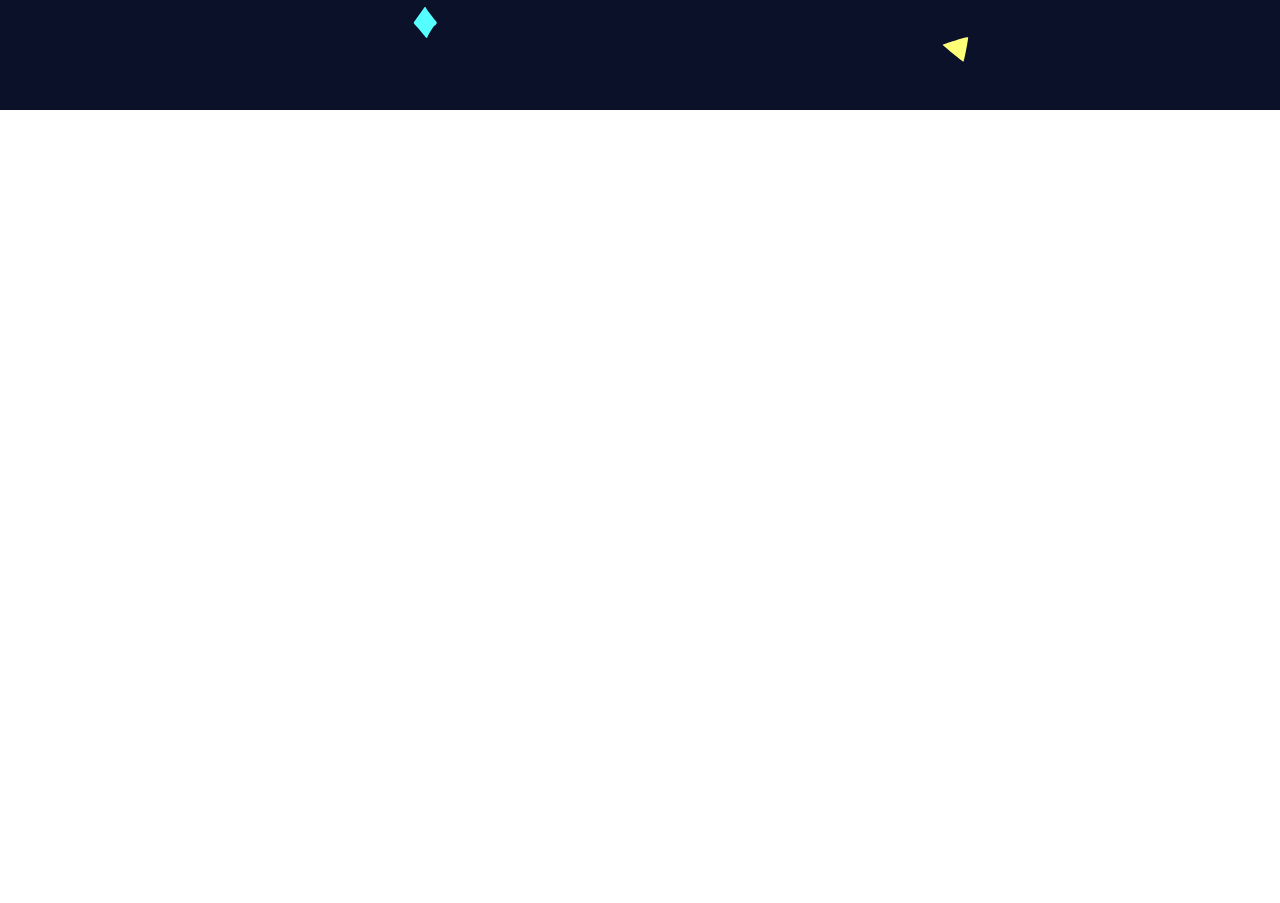
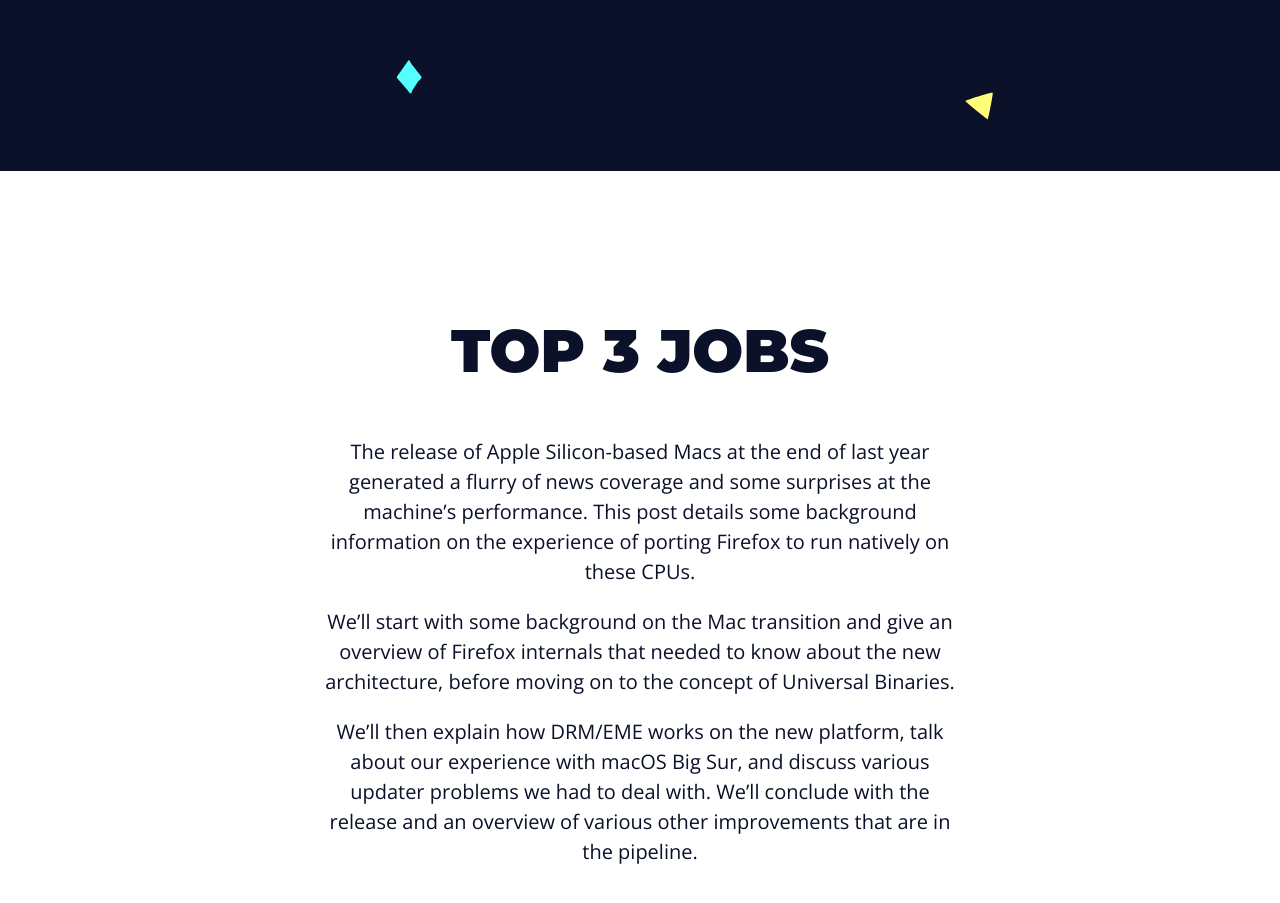
Before and after one commit to matheuscardosoj/projeto-frontend-udemy, a plain HTML site: page index.html in a window 1280 px wide. Shown: the part 761-1664 px from the top of the page. Drawn offline with nearby package versions, Linux system fonts and the light colour scheme.

Commit message:
criacao da secao top3

```diff
--- a/assets/css/elements.css
+++ b/assets/css/elements.css
@@ -1,11 +1,11 @@
 * {
     margin: 0;
     padding: 0;
-    box-sizing: border-box;
 }
 
 html {
     font-size: 62.5%;
+    scroll-behavior: smooth;
 }
 
 body {
@@ -13,6 +13,7 @@ body {
     font-size: 2rem;
     color: var(--primary-color);
     line-height: 1.5;
+
 }
 
 h1, h2, h3, h4, h5, h6 {
@@ -26,7 +27,10 @@ h1 {
 }
 
 h2 {
-    font-size: 5.5rem;
+    font-size: 6rem;
+    margin-bottom: 5rem;
+    text-transform: uppercase;
+    line-height: 1.2;
 }
 
 h3 {
@@ -48,3 +52,7 @@ h6 {
 a {
     text-decoration: none;
 }
+
+p {
+    margin-bottom: 2rem;
+}
--- a/assets/css/header.css
+++ b/assets/css/header.css
@@ -4,7 +4,7 @@
     right: 0;
     left: 0;
     width: 100%;
-    border-bottom: .1rem solid var(---light-gray-color);
+    border-bottom: .1rem solid var(--light-gray-color);
     z-index: 1;
 }
 
--- a/assets/css/main.css
+++ b/assets/css/main.css
@@ -17,14 +17,16 @@
     justify-content: center;
 }
 
-.intro-text h2 {
-    font-size: 6rem;
-    margin-bottom: 5rem;
-    text-transform: uppercase;
-    line-height: 1.2;
-}
-
 .intro-img img {
     max-width: 100%;
     height: auto;
 }
+
+.top3-content {
+    max-width: 64rem;
+    display: flex;
+    flex-flow: column wrap;
+    justify-content: center;
+    height: 100vh;
+    text-align: center;
+}
--- a/index.html
+++ b/index.html
@@ -47,8 +47,16 @@
                 </div>
             </section>
 
-            <section class="white-bg section" id="top3">
+            <section class="white-bg section top3" id="top3">
+                <div class="main-content top3-content">
+                    <h2>top 3 jobs</h2>
 
+                    <p>The release of Apple Silicon-based Macs at the end of last year generated a flurry of news coverage and some surprises at the machine’s performance. This post details some background information on the experience of porting Firefox to run natively on these CPUs.</p>
+
+                    <p>We’ll start with some background on the Mac transition and give an overview of Firefox internals that needed to know about the new architecture, before moving on to the concept of Universal Binaries.</p>
+
+                    <p>We’ll then explain how DRM/EME works on the new platform, talk about our experience with macOS Big Sur, and discuss various updater problems we had to deal with. We’ll conclude with the release and an overview of various other improvements that are in the pipeline.</p>
+                </div>
             </section>
         </main>
     </body>
```
